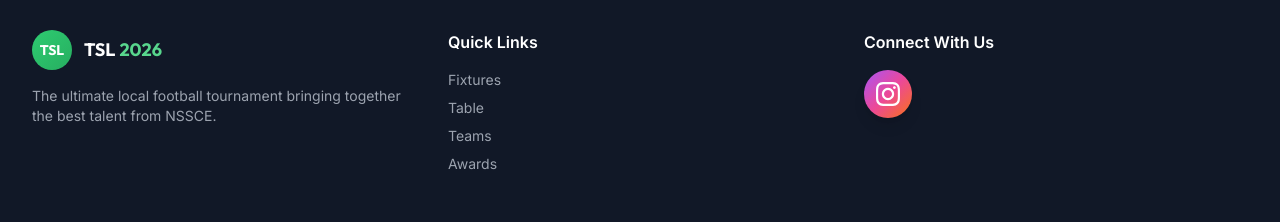
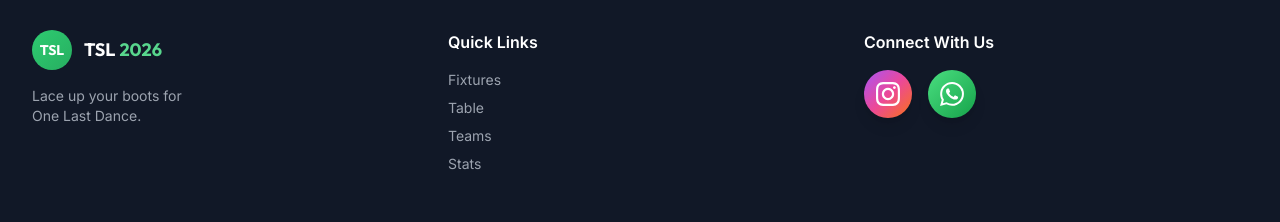
Before and after one commit to abhishekarun2901/tsl-tournament, a React (Vite) app in the folder frontend/: page / in a window 1280 px wide. Shown: the part 1434-1656 px from the top of the page. Built offline with nearby package versions, Linux system fonts and the light colour scheme; no server answers.

Commit message:
Add WhatsApp link, update tagline to One Last Dance

```diff
--- a/frontend/src/components/Footer.jsx
+++ b/frontend/src/components/Footer.jsx
@@ -2,6 +2,7 @@
 
 function Footer() {
     const instagramUrl = 'https://www.instagram.com/rave_thee?igsh=aWkwbGZlYWo5ZnRq';
+    const whatsappUrl = 'https://chat.whatsapp.com/K3RtknarV8rHBDq4dJV6HQ';
 
     return (
         <footer className="bg-gray-900 text-gray-400 mt-auto">
@@ -19,7 +20,7 @@
                             </div>
                         </Link>
                         <p className="text-sm">
-                            The ultimate local football tournament bringing together the best talent from NSSCE.
+                            Lace up your boots for <br /> One Last Dance.
                         </p>
                     </div>
 
@@ -30,7 +31,7 @@
                             <li><Link to="/fixtures" className="hover:text-primary-400 transition-colors">Fixtures</Link></li>
                             <li><Link to="/table" className="hover:text-primary-400 transition-colors">Table</Link></li>
                             <li><Link to="/teams" className="hover:text-primary-400 transition-colors">Teams</Link></li>
-                            <li><Link to="/awards" className="hover:text-primary-400 transition-colors">Awards</Link></li>
+                            <li><Link to="/stats" className="hover:text-primary-400 transition-colors">Stats</Link></li>
                         </ul>
                     </div>
 
@@ -48,6 +49,16 @@
                                     <path d="M12 2.163c3.204 0 3.584.012 4.85.07 3.252.148 4.771 1.691 4.919 4.919.058 1.265.069 1.645.069 4.849 0 3.205-.012 3.584-.069 4.849-.149 3.225-1.664 4.771-4.919 4.919-1.266.058-1.644.07-4.85.07-3.204 0-3.584-.012-4.849-.07-3.26-.149-4.771-1.699-4.919-4.92-.058-1.265-.07-1.644-.07-4.849 0-3.204.013-3.583.07-4.849.149-3.227 1.664-4.771 4.919-4.919 1.266-.057 1.645-.069 4.849-.069zm0-2.163c-3.259 0-3.667.014-4.947.072-4.358.2-6.78 2.618-6.98 6.98-.059 1.281-.073 1.689-.073 4.948 0 3.259.014 3.668.072 4.948.2 4.358 2.618 6.78 6.98 6.98 1.281.058 1.689.072 4.948.072 3.259 0 3.668-.014 4.948-.072 4.354-.2 6.782-2.618 6.979-6.98.059-1.28.073-1.689.073-4.948 0-3.259-.014-3.667-.072-4.947-.196-4.354-2.617-6.78-6.979-6.98-1.281-.059-1.69-.073-4.949-.073zm0 5.838c-3.403 0-6.162 2.759-6.162 6.162s2.759 6.163 6.162 6.163 6.162-2.759 6.162-6.163c0-3.403-2.759-6.162-6.162-6.162zm0 10.162c-2.209 0-4-1.79-4-4 0-2.209 1.791-4 4-4s4 1.791 4 4c0 2.21-1.791 4-4 4zm6.406-11.845c-.796 0-1.441.645-1.441 1.44s.645 1.44 1.441 1.44c.795 0 1.439-.645 1.439-1.44s-.644-1.44-1.439-1.44z" />
                                 </svg>
                             </a>
+                            <a
+                                href={whatsappUrl}
+                                target="_blank"
+                                rel="noopener noreferrer"
+                                className="w-12 h-12 bg-gradient-to-br from-green-400 to-green-600 rounded-full flex items-center justify-center hover:opacity-90 transition-opacity shadow-lg"
+                            >
+                                <svg className="w-6 h-6 text-white" fill="currentColor" viewBox="0 0 24 24">
+                                    <path d="M17.472 14.382c-.297-.149-1.758-.867-2.03-.967-.273-.099-.471-.148-.67.15-.197.297-.767.966-.94 1.164-.173.199-.347.223-.644.075-.297-.15-1.255-.463-2.39-1.475-.883-.788-1.48-1.761-1.653-2.059-.173-.297-.018-.458.13-.606.134-.133.298-.347.446-.52.149-.174.198-.298.298-.497.099-.198.05-.371-.025-.52-.075-.149-.669-1.612-.916-2.207-.242-.579-.487-.5-.669-.51-.173-.008-.371-.01-.57-.01-.198 0-.52.074-.792.372-.272.297-1.04 1.016-1.04 2.479 0 1.462 1.065 2.875 1.213 3.074.149.198 2.096 3.2 5.077 4.487.709.306 1.262.489 1.694.625.712.227 1.36.195 1.871.118.571-.085 1.758-.719 2.006-1.413.248-.694.248-1.289.173-1.413-.074-.124-.272-.198-.57-.347m-5.421 7.403h-.004a9.87 9.87 0 01-5.031-1.378l-.361-.214-3.741.982.998-3.648-.235-.374a9.86 9.86 0 01-1.51-5.26c.001-5.45 4.436-9.884 9.888-9.884 2.64 0 5.122 1.03 6.988 2.898a9.825 9.825 0 012.893 6.994c-.003 5.45-4.437 9.884-9.885 9.884m8.413-18.297A11.815 11.815 0 0012.05 0C5.495 0 .16 5.335.157 11.892c0 2.096.547 4.142 1.588 5.945L.057 24l6.305-1.654a11.882 11.882 0 005.683 1.448h.005c6.554 0 11.89-5.335 11.893-11.893a11.821 11.821 0 00-3.48-8.413z" />
+                                </svg>
+                            </a>
                         </div>
                     </div>
                 </div>
--- a/frontend/src/pages/Home.jsx
+++ b/frontend/src/pages/Home.jsx
@@ -75,7 +75,7 @@
                     </span>
                 </h1>
                 <p className="text-gray-600 text-lg md:text-xl max-w-2xl mx-auto font-medium">
-                    Live scores, fixtures, and standings for the ultimate local football tournament
+                    Lace up your boots for <br /> One Last Dance.
                 </p>
             </section>
 
```
Also changed, not shown: frontend/src/assets/inter.jpeg (added), frontend/src/assets/lazio.jpeg (added).
